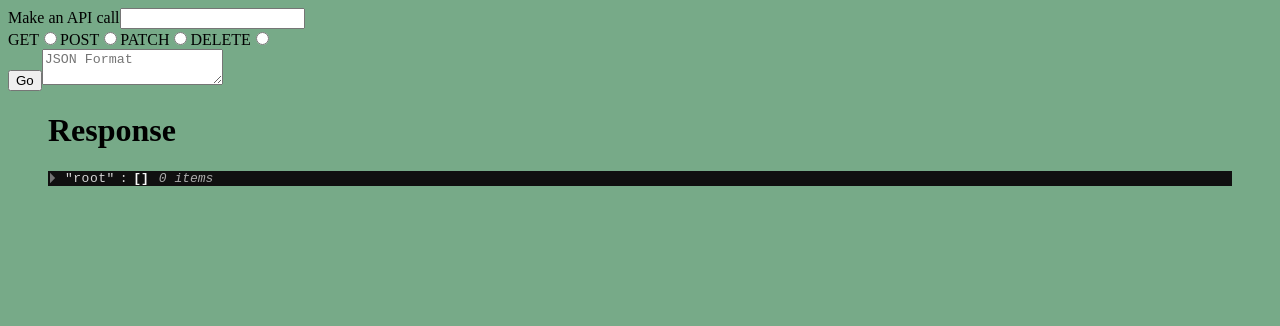
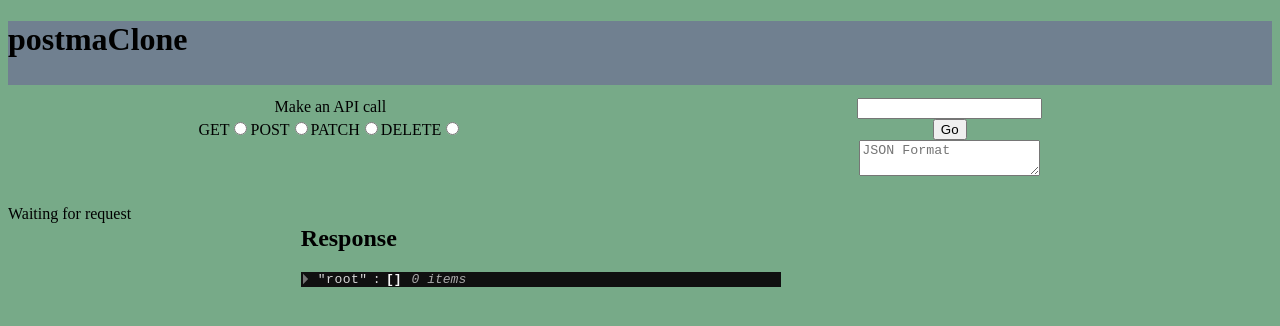
Before and after one commit to Joseph-K-B/postmaClone, a React app: page / in a window 1280 px wide. Shown: the top 326 px of the page. Built offline with nearby package versions, Linux system fonts and the light colour scheme.

Commit message:
state not stringifying upon HTTP request

```diff
--- a/src/components/MethodList.jsx
+++ /dev/null
@@ -1,18 +0,0 @@
-import React from "react";
-import Method from "./app/Method";
-
-
-export default async function MethodList({ methodList }) {
-    const methods = await methodList.map(({method, url}) => {
-        <li>
-            <Method
-            method={method}
-            url={url}
-            />
-        </li>
-    })
-    if(methodList === undefined) {
-        return <p>Waiting for request</p>
-    } else {
-    return <ul aria-label='method-list'>{methods}</ul>}
-}
--- a/src/components/app/App.jsx
+++ b/src/components/app/App.jsx
@@ -1,7 +1,13 @@
 import React from 'react';
 import MethodContainer from '../../container/MethodContainer';
+import Header from '../app/Header'
 // import '../../styles/app.css'
 
 export default function App() {
-  return <MethodContainer />;
+  return (
+    <>
+    <Header />
+  <MethodContainer />
+  </>
+  )
 }
--- a/src/components/app/Content.jsx
+++ b/src/components/app/Content.jsx
@@ -1,6 +1,6 @@
 import React from 'react'
 import ReactJson from 'react-json-view'
-import '../../styles/response.css'
+import css from '../../styles/response.css'
 
 
 export default function Content({contents}) {
--- a/src/components/app/Header.jsx
+++ b/src/components/app/Header.jsx
@@ -0,0 +1,13 @@
+import React, {Component} from "react";
+
+class Header extends Component {
+    render() {
+        return (
+            <header>
+                <h1>postmaClone</h1>
+            </header>
+        )
+    }
+}
+
+export default Header
--- a/src/components/app/Method.jsx
+++ b/src/components/app/Method.jsx
@@ -3,7 +3,7 @@ import React from 'react';
 export default function Method({ method, url }) {
     return (
         <>
-            <h1>{method}</h1>
+            <h3>{method}</h3>
             <p>{url}</p>
         </>
     )
--- a/src/components/app/MethodControls.jsx
+++ b/src/components/app/MethodControls.jsx
@@ -1,10 +1,11 @@
 import React from 'react';
-// import '../../styles/method-controls.css'
+// import css from '../../styles/method-controls.css'
 
 export default function MethodControls({
     url,
     inputField,
     onUrlInput,
+    // onHistoryInput,
     onRadioInput,
     onObjectInput,
     onSubmit
--- /dev/null
+++ b/src/components/app/MethodList.jsx
@@ -0,0 +1,19 @@
+import React from "react";
+import Method from "./Method";
+
+
+export default function MethodList({ methodList, contents }) {
+    if(contents === undefined) {
+        return <p>Waiting for request</p>
+    } else {
+        const methods = methodList.push(({method, url}) => {
+            <li>
+                <Method
+                method={method}
+                url={url}
+                />
+            </li>
+        })
+    return <ul aria-label='method-list'>{methods}</ul>
+    }
+}
--- a/src/container/MethodContainer.jsx
+++ b/src/container/MethodContainer.jsx
@@ -2,8 +2,8 @@ import React, {Component} from "react";
 import Content from '../components/app/Content'
 import { getMethod, postMethod, patchMethod, deleteMethod  } from "../services/MethodAPI";
 import MethodControls from "../components/app/MethodControls";
-import '../styles/method-container.css';
-import MethodList from "../components/MethodList";
+import css from '../styles/method-container.css';
+import MethodList from '../components/app/MethodList'
 
 class ContentContainer extends Component {
     state = {
@@ -32,18 +32,23 @@ class ContentContainer extends Component {
 			this.setState({ inputField: e.target.value });
 		}
 
+		handleHistory = (e) => {
+			const { method, url } = this.state
+			this.setState({methodList: e.methodList.push({method, url})})
+		}
+
 		handleSubmit = async (e) => {
 			const {url, method, inputField, methodList} = this.state
 			e.preventDefault();
 			this.setState({ loading: true });
 			if (method === 'GET') {
 			const contents = await getMethod(url)
-			this.setState({ methodList, contents, loading: false })
+			this.setState({contents, loading: false, })
 			} else if (method ==='POST') {
 				const contents = await postMethod(url, inputField)
 			this.setState({ contents, loading: false })
 			} else if (method ==='PATCH') {
-				const contents = await patchMethod(url, inputField)
+				const contents = await patchMethod(url, JSON.stringify(inputField))
 			this.setState({ contents, loading: false })
 			} else if (method ==='DELETE') {
 				const contents = await deleteMethod(url)
@@ -66,8 +71,10 @@ class ContentContainer extends Component {
 				onRadioInput={this.handleRadioInput}
 				onObjectInput={this.handleInputField}
 				onSubmit={this.handleSubmit} />
-				{/* <MethodList />   */}
-				<Content contents={contents}/>
+				<section>
+					<MethodList />
+					<Content contents={contents}/>
+				</section>
           </>
         );
 		}
--- a/src/services/MethodAPI.js
+++ b/src/services/MethodAPI.js
@@ -8,7 +8,7 @@ export const getMethod = async (url) => {
 export const postMethod = async (url, inputField ) => {
     const res = await fetch(`${url}`, {
         method: 'POST',
-        body: JSON.stringify(),
+        body: JSON.stringify(`${inputField}`),
         // body: JSON.stringify({
         //     title: 'foo',
         //     body: 'bar',
@@ -26,7 +26,7 @@ export const postMethod = async (url, inputField ) => {
 export const patchMethod =  async(url, inputField) => {
     const res = await fetch(`${url}`, {
         method: 'PATCH',
-        body: JSON.stringify(),
+        body: JSON.stringify(`${inputField}`),
         // body: JSON.stringify({
         //     title: 'foo',
         //   }),
--- a/src/styles/method-container.css
+++ b/src/styles/method-container.css
@@ -1,16 +1,33 @@
 html
 {
-background-color: #77AA88;
+    background-color: #77AA88;
 }
 
-.form
+
+form
 {
-    display: flex;
-    height: 1000;
+    display: grid;
+    grid-template-columns: 1fr 1fr;
+    grid-template-rows: 1fr;
+    justify-items: center;
+    border: 10%;
+    padding: 1%;
 }
 
-.react-json
+header
 {
-    height: 500;
-    width: 500;
+    height: 4rem;
+    background-color: slategray;
 }
+
+figure
+{
+    width: 30em;
+}
+
+section
+{
+    display: grid;
+    grid-template-columns: 1fr 4fr;
+    grid-template-rows: 1fr;
+}
--- a/src/styles/method-cotrols.css
+++ /dev/null
@@ -1,4 +0,0 @@
-.form
-{
-    display: flex;
-}
```
